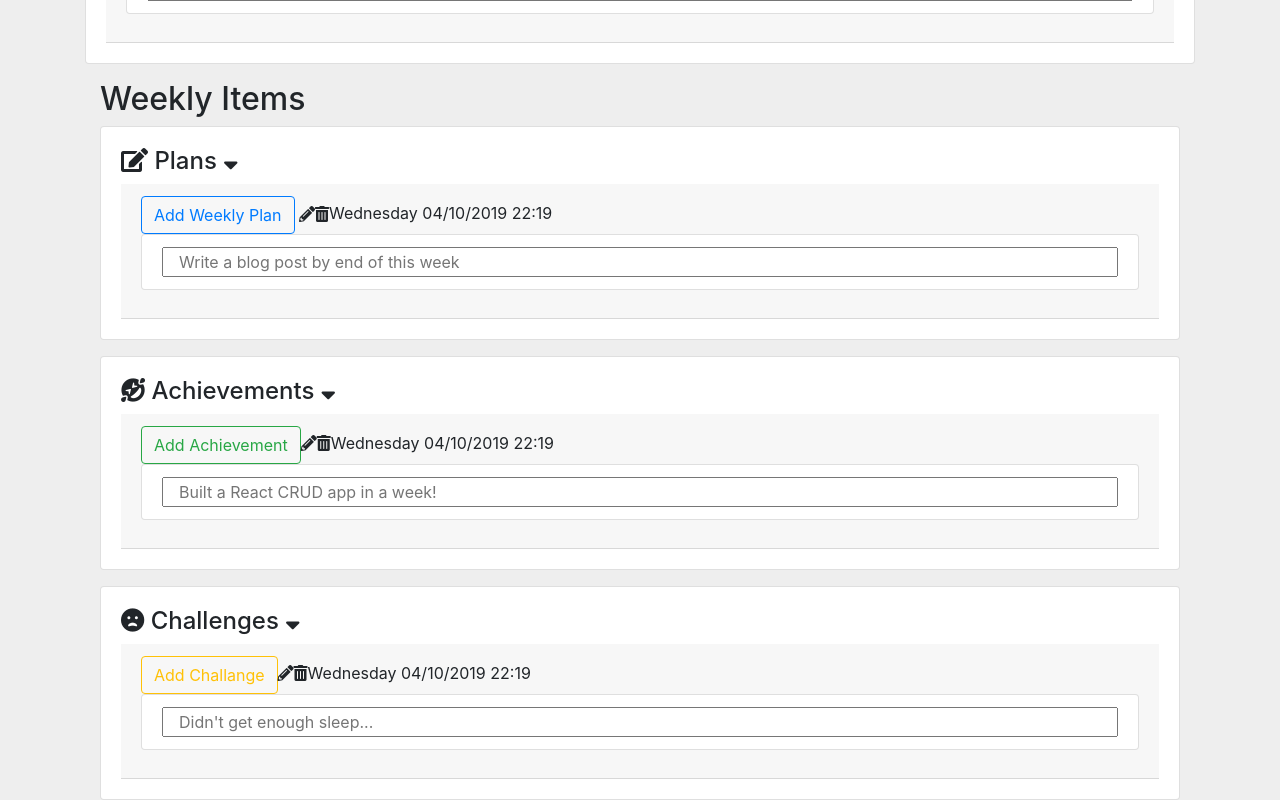
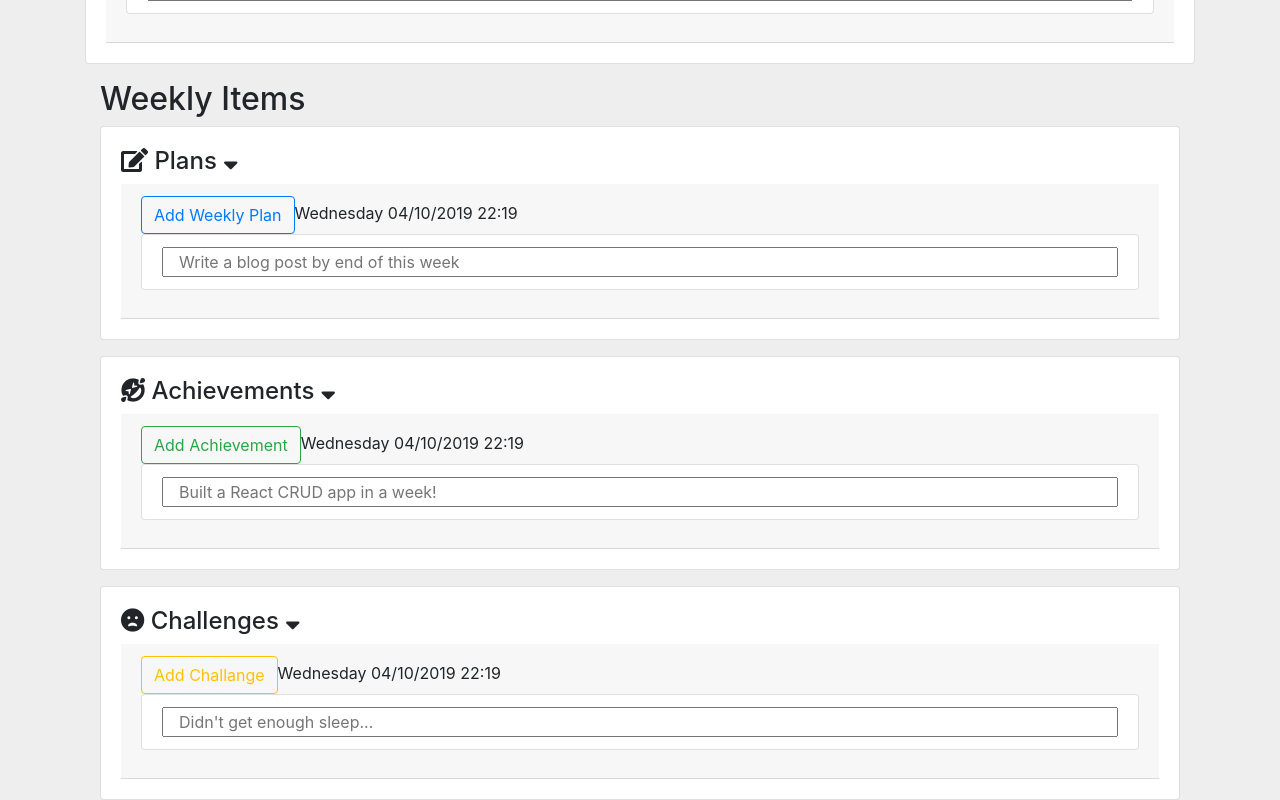
Before and after one commit to alexsjcho/smart-okr-react-redux-app, a React (Create React App) app: page / in a window 1280 px wide. Shown: the part 905-1705 px from the top of the page. Built offline with nearby package versions, Linux system fonts and the light colour scheme.

Commit message:
added conditional rendering for weekly item edit, delete icons

```diff
--- a/src/components/weeklyitems/Achievement.js
+++ b/src/components/weeklyitems/Achievement.js
@@ -30,7 +30,7 @@ class Achievement extends Component {
 
   render() {
     const { showCardInfo } = this.state;
-    const { accomplishment } = this.props;
+    const { achievement } = this.props;
 
     return (
       <Fragment>
@@ -47,20 +47,27 @@ class Achievement extends Component {
 
           {showCardInfo ? (
             <div className="card-header">
-              {" "}
+              {achievement !== "" ? (
                 <input
                   type="submit"
                   value="Add Achievement"
                   className="btn btn-outline-success"
                 />
+              ) : null}
+
+              {achievement === "" ? (
+                <Fragment>
                   {/* Input fields are muted until pencil icon is clicked for edit*/}
                   <i className="fas fa-pencil-alt " />
                   <i className="fas fa-trash-alt " />
+                </Fragment>
+              ) : null}
+
               <TimeStamp />
               <form>
                 <TextInputGroup
                   name="achievement"
-                  value={accomplishment}
+                  value={achievement}
                   onChange={this.onChange}
                   placeholder="Built a React CRUD app in a week!"
                 />
--- a/src/components/weeklyitems/Challenge.js
+++ b/src/components/weeklyitems/Challenge.js
@@ -47,14 +47,21 @@ class Challenge extends Component {
           <div className="card-header">
             {showCardInfo ? (
               <form>
+                {challenge !== "" ? (
                   <input
                     type="submit"
                     value="Add Challange"
                     className="btn btn-outline-warning"
                   />
+                ) : null}
+                {challenge === "" ? (
+                  <Fragment>
                     {/* Input fields are muted until pencil icon is clicked for edit*/}
                     <i className="fas fa-pencil-alt " />
                     <i className="fas fa-trash-alt " />
+                  </Fragment>
+                ) : null}
+
                 <TimeStamp />
                 <TextInputGroup
                   name="challenge"
--- a/src/components/weeklyitems/Plan.js
+++ b/src/components/weeklyitems/Plan.js
@@ -47,14 +47,22 @@ class Plan extends Component {
 
           {showCardInfo ? (
             <div className="card-header">
+              {plan !== "" ? (
                 <input
                   type="submit"
                   value="Add Weekly Plan"
                   className="btn btn-outline-primary"
-              />{" "}
+                />
+              ) : null}
+
               {/* Input fields are muted until pencil icon is clicked for edit*/}
+              {plan === "" ? (
+                <Fragment>
                   <i className="fas fa-pencil-alt " />
                   <i className="fas fa-trash-alt " />
+                </Fragment>
+              ) : null}
+
               <TimeStamp />
               <form onSubmit={this.handleSubmit}>
                 <TextInputGroup
```
Lines whose indentation alone changed are shown as unchanged.
